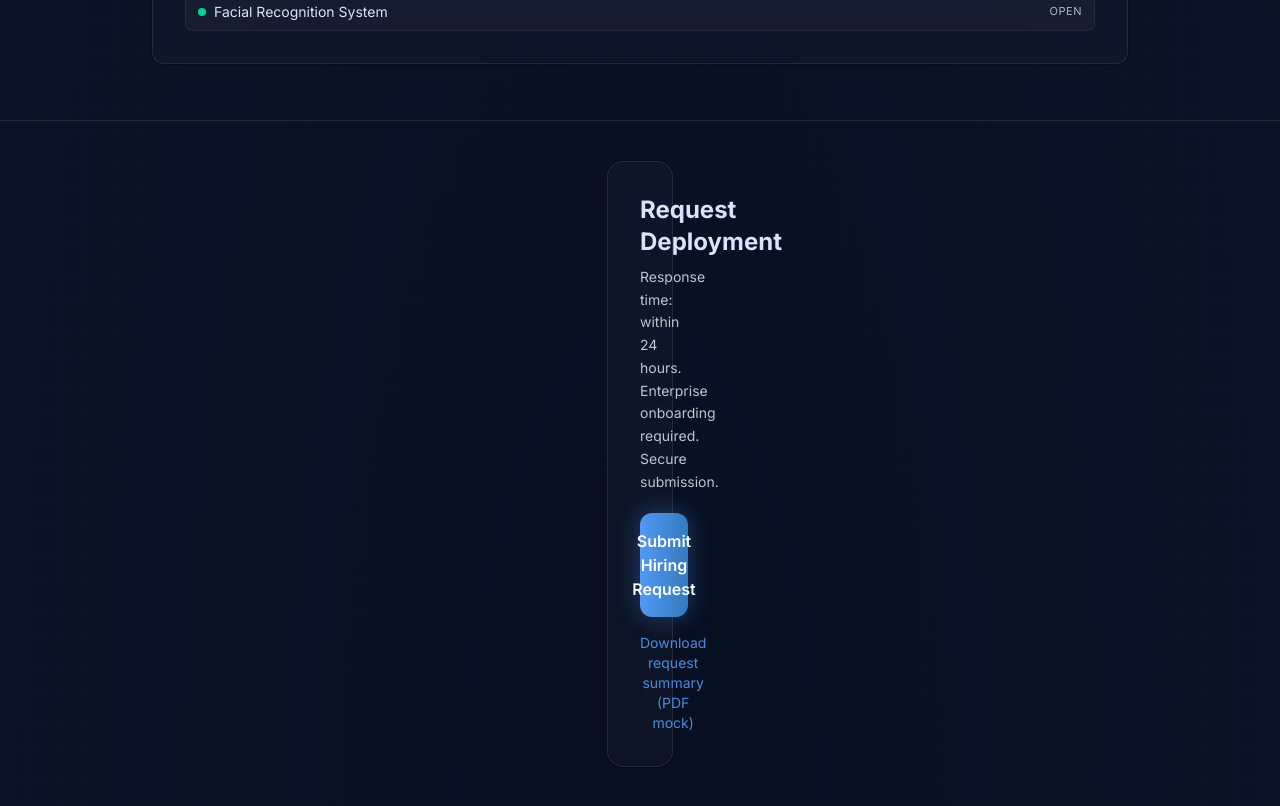
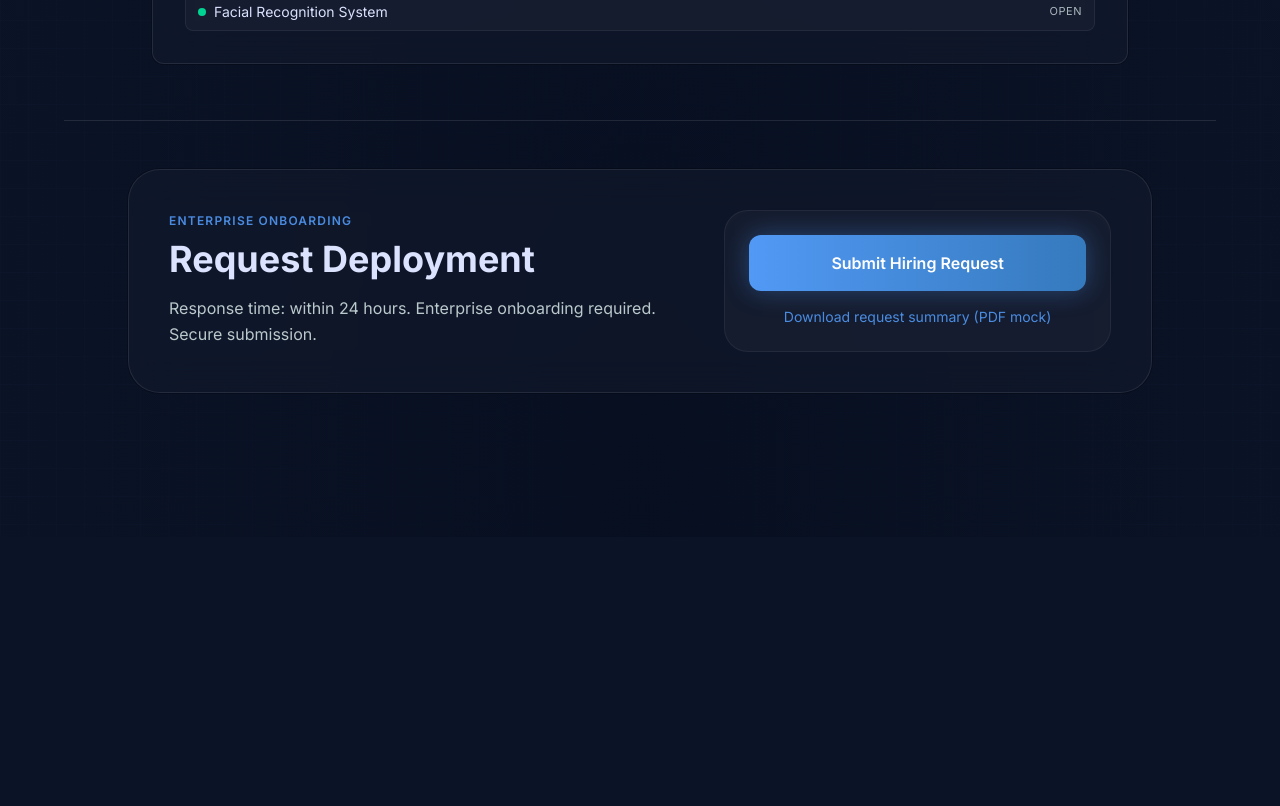
Before and after one commit to urritomas/EventFlow, a Next.js app: page /hiringDetails in a window 1280 px wide. Shown: the part 4320-5126 px from the top of the page. After the commit the page ends 4857 px from the top, so only its background shows below. Built offline with nearby package versions, Linux system fonts and the light colour scheme.

Commit message:
fix: redeployment

```diff
--- a/app/hiringDetails/page.js
+++ b/app/hiringDetails/page.js
@@ -650,26 +650,32 @@ export default function HiringDetailsPage() {
           </div>
         </section>
 
-        <section className="mx-auto mt-6 max-w-7xl border-t border-white/10 px-4 pb-16 pt-10 sm:px-6">
+        <section className="mx-auto mt-6 w-full max-w-6xl border-t border-white/10 px-4 pb-16 pt-12 sm:px-6">
           <div
-            className={`glass mx-auto max-w-xl rounded-2xl p-8 text-center ${revealClass('submit')}`}
+            className={`glass mx-auto w-full max-w-5xl rounded-[2rem] p-6 sm:p-8 lg:p-10 ${revealClass('submit')}`}
             ref={setSectionRef('submit')}
             data-reveal-key="submit"
           >
-            <h3 className="text-2xl font-bold text-on-background">Request Deployment</h3>
-            <p className="mt-2 text-sm leading-relaxed text-on-surface-variant">
+            <div className="grid gap-8 lg:grid-cols-[minmax(0,1.15fr)_minmax(320px,0.85fr)] lg:items-center">
+              <div className="max-w-2xl text-center lg:text-left">
+                <p className="label-caps text-surface-tint/90">Enterprise onboarding</p>
+                <h3 className="mt-3 text-3xl font-bold text-on-background sm:text-4xl">Request Deployment</h3>
+                <p className="mt-4 text-sm leading-relaxed text-on-surface-variant sm:text-base">
                   Response time: within 24 hours. Enterprise onboarding required. Secure submission.
                 </p>
+              </div>
+
+              <div className="flex h-full flex-col justify-center rounded-[1.5rem] border border-white/6 bg-white/3 p-5 sm:p-6">
                 <button
                   type="button"
                   onClick={() => setRequestSubmitted(true)}
-              className="mt-5 inline-flex w-full min-h-[52px] items-center justify-center rounded-xl bg-gradient-to-r from-surface-tint to-brand-deep px-6 py-4 text-base font-semibold text-on-secondary shadow-[0_0_24px_rgba(81,153,245,0.35)] transition hover:brightness-110 active:scale-[0.99]"
+                  className="inline-flex min-h-[52px] w-full items-center justify-center rounded-xl bg-gradient-to-r from-surface-tint to-brand-deep px-6 py-4 text-base font-semibold text-on-secondary shadow-[0_0_24px_rgba(81,153,245,0.35)] transition hover:brightness-110 active:scale-[0.99]"
                 >
                   Submit Hiring Request
                 </button>
                 <a
                   href="#"
-              className="mt-4 inline-block text-sm text-surface-tint/90 underline-offset-4 transition hover:text-surface-tint hover:underline"
+                  className="mt-4 inline-block text-center text-sm text-surface-tint/90 underline-offset-4 transition hover:text-surface-tint hover:underline"
                   onClick={(e) => e.preventDefault()}
                 >
                   Download request summary (PDF mock)
@@ -680,6 +686,8 @@ export default function HiringDetailsPage() {
                   </p>
                 ) : null}
               </div>
+            </div>
+          </div>
         </section>
       </main>
     </div>
```
Also changed, not shown: 1 other file (tests, documents, lock files or other folders). Lines whose indentation alone changed are shown as unchanged.
